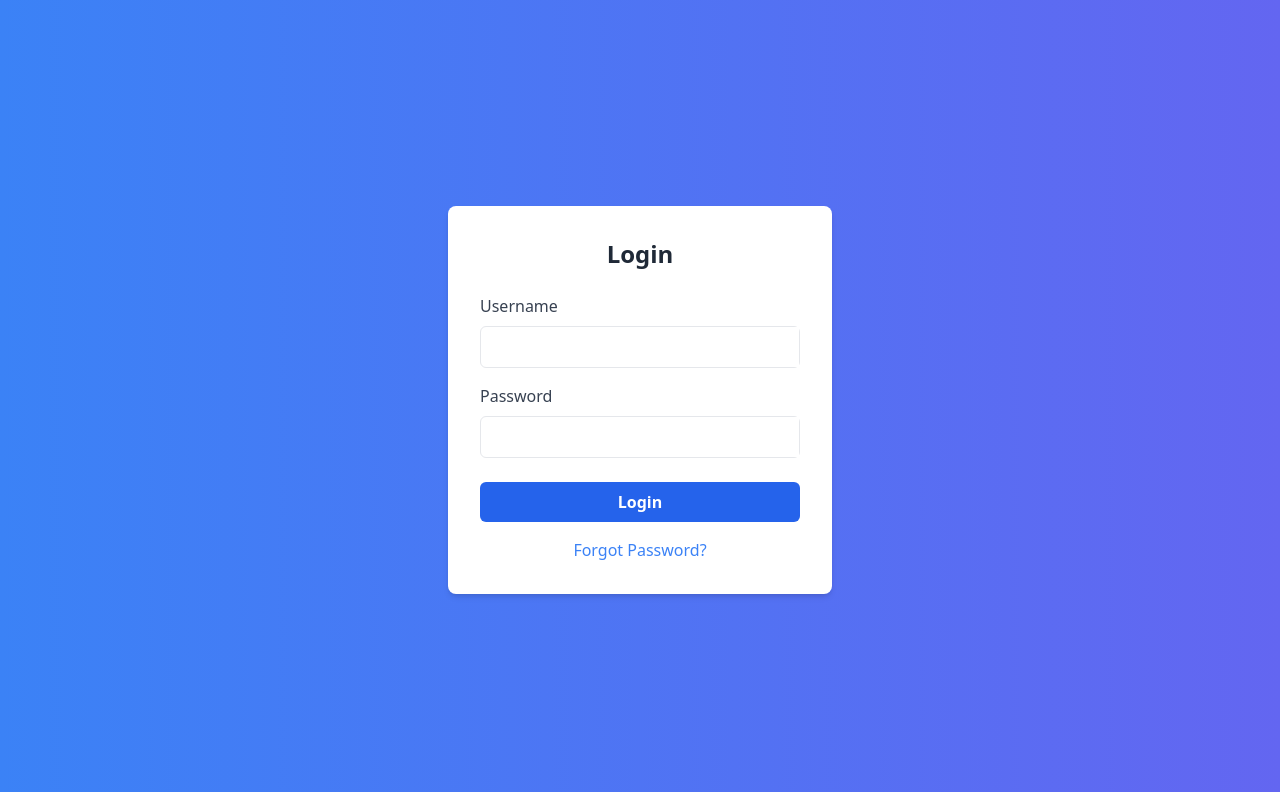
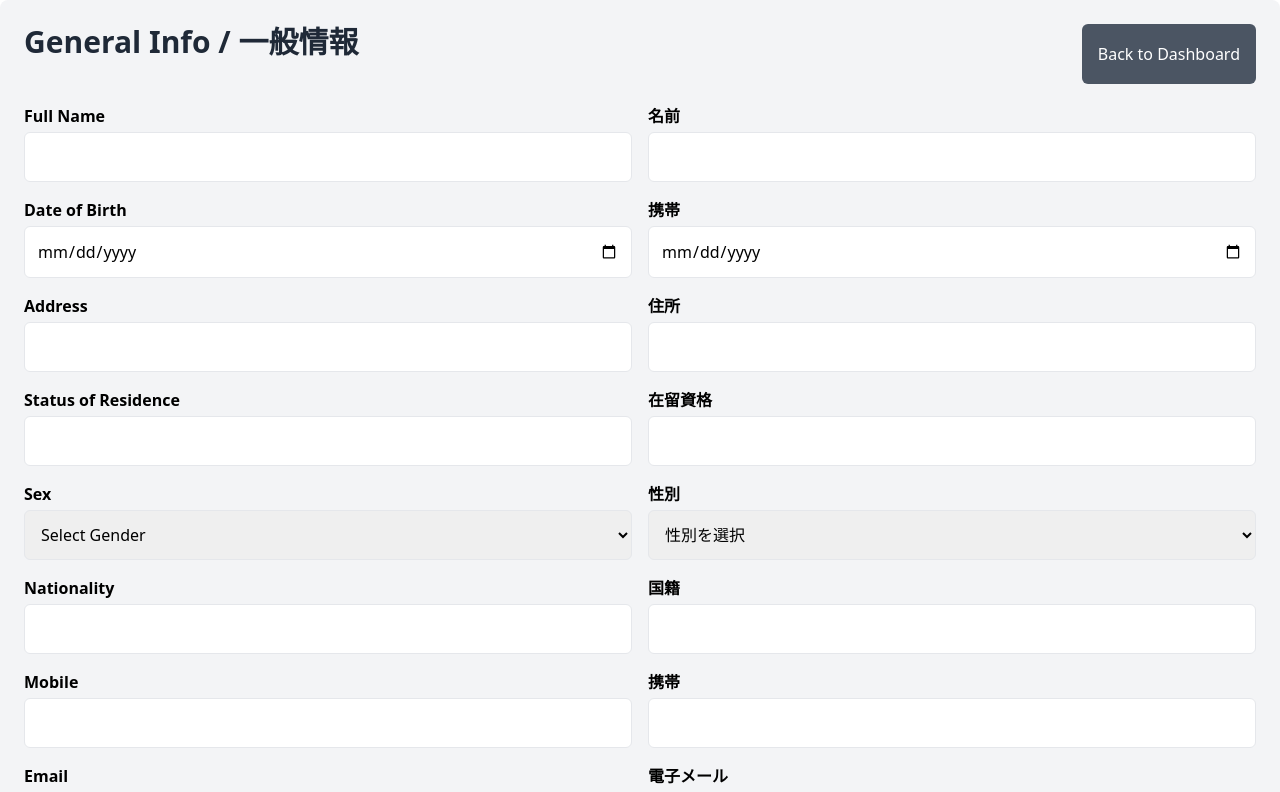
Before and after one commit to Rukshan2000/devAtmo, a React (Create React App) app: page / in a window 1280 px wide. Before the commit this address led to /login. Shown: the top 792 px of the page. Built offline with nearby package versions, Linux system fonts and the light colour scheme; no server answers.

Commit message:
removed form from protected

```diff
--- a/src/App.js
+++ b/src/App.js
@@ -22,7 +22,7 @@ const App = () => {
         {/* Route for the form */}
         <Route path="/login" element={<Login />} />
 
-        <Route path="/" element={<PrivateRoute><Form onSubmit={handleFormSubmit} /></PrivateRoute>} />
+        <Route path="/" element={<Form onSubmit={handleFormSubmit} />} />
         <Route path="/editdata" element={ <PrivateRoute><DataForm /></PrivateRoute>} />
         <Route path="/display" element={<PrivateRoute><DataFormDisplay /></PrivateRoute>} />
         <Route path="/dashboard" element={<PrivateRoute><AdminDashboard /></PrivateRoute>} />
```
